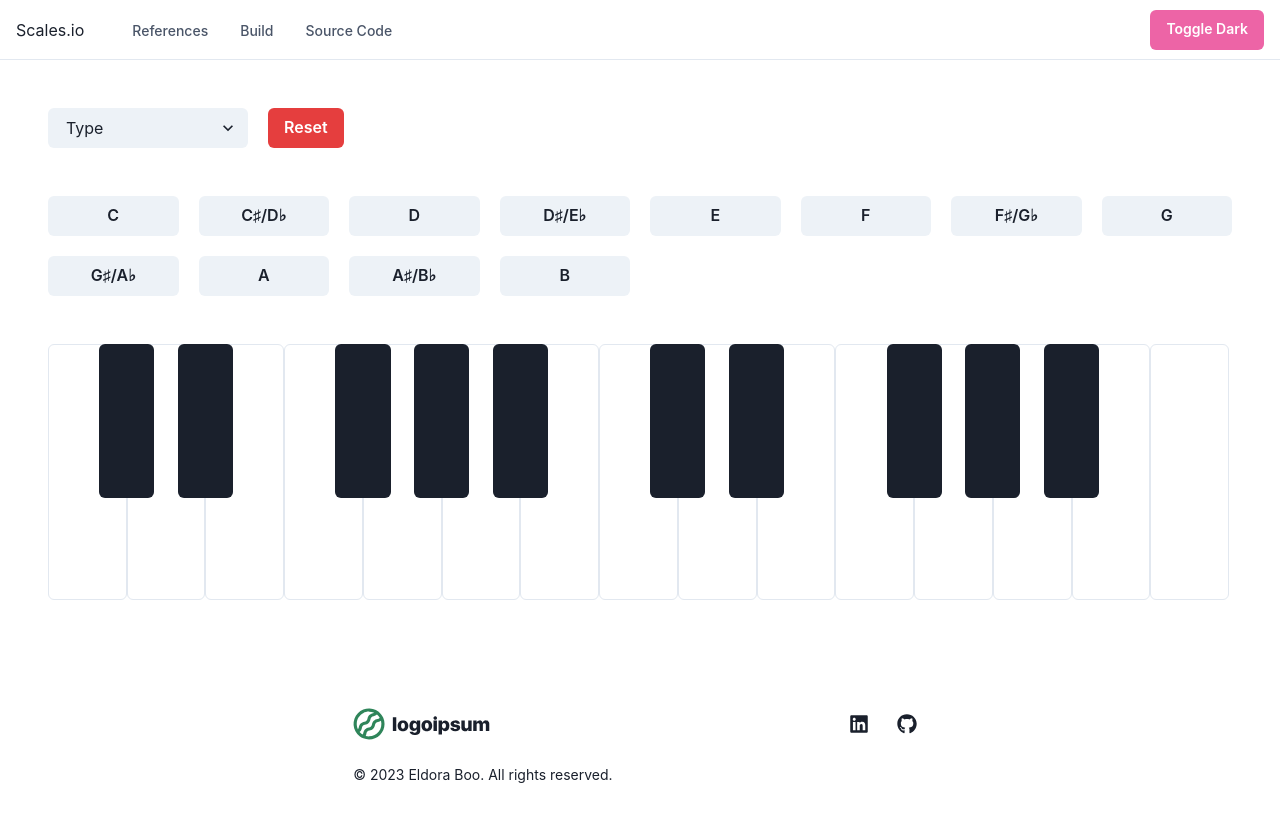
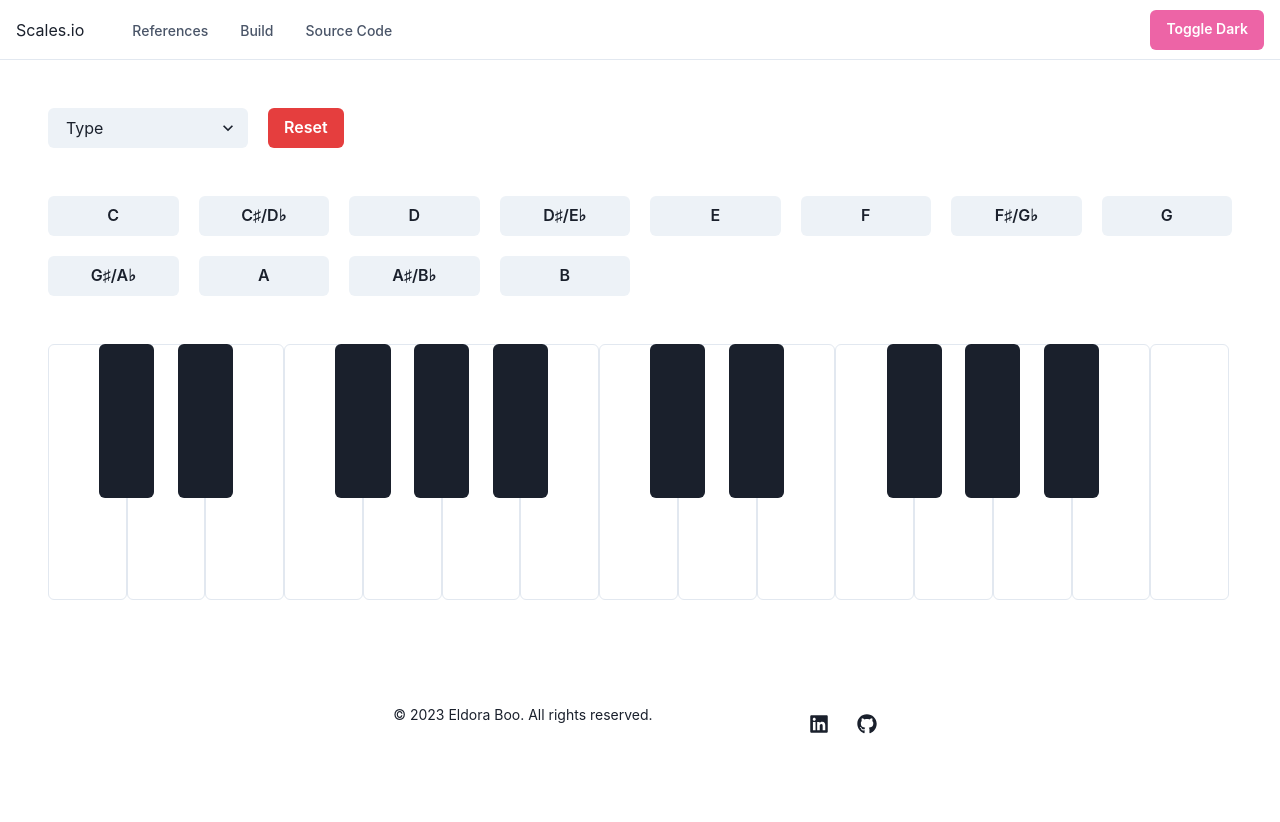
Before and after one commit to eldoraboo/scales-io, a Next.js app: page /footer in a window 1280 px wide. Shown: the top 822 px of the page. Built offline with nearby package versions, Linux system fonts and the light colour scheme.

Commit message:
bug: fix footer

```diff
--- a/pages/footer.tsx
+++ b/pages/footer.tsx
@@ -2,7 +2,8 @@ import {
   ButtonGroup,
   Container,
   IconButton,
-  Stack,
+  Flex,
+  Spacer,
   Text,
 } from "@chakra-ui/react";
 import { FaGithub, FaLinkedin } from "react-icons/fa";
@@ -30,29 +31,26 @@ const Logo = (props: any) => {
 
 export default function SmallWithLogoLeft() {
   return (
-  <Container as="footer" role="contentinfo" py={{ base: "12", md: "16" }}>
-    <Stack spacing={{ base: "4", md: "5" }}>
-      <Stack justify="space-between" direction="row" align="center">
-        <Logo />
+    <Container as="footer" role="contentinfo" py={{ base: "12", md: "16" }}>
+      <Flex px={10}>
+        <Text fontSize="sm" color="subtle">
+          &copy; {new Date().getFullYear()} Eldora Boo. All rights reserved.
+        </Text>
+        <Spacer />
         <ButtonGroup variant="ghost">
           <IconButton
             as="a"
-            href="#"
+            href="https://www.linkedin.com/in/eldoraboo/"
             aria-label="LinkedIn"
             icon={<FaLinkedin fontSize="1.25rem" />}
           />
           <IconButton
             as="a"
-            href="#"
+            href="https://www.github.com/eldoraboo/"
             aria-label="GitHub"
             icon={<FaGithub fontSize="1.25rem" />}
           />
         </ButtonGroup>
-      </Stack>
-      <Text fontSize="sm" color="subtle">
-        &copy; {new Date().getFullYear()} Eldora Boo. All rights
-        reserved.
-      </Text>
-    </Stack>
-  </Container>
-)};
+      </Flex>
+    </Container>
+  );};
```
